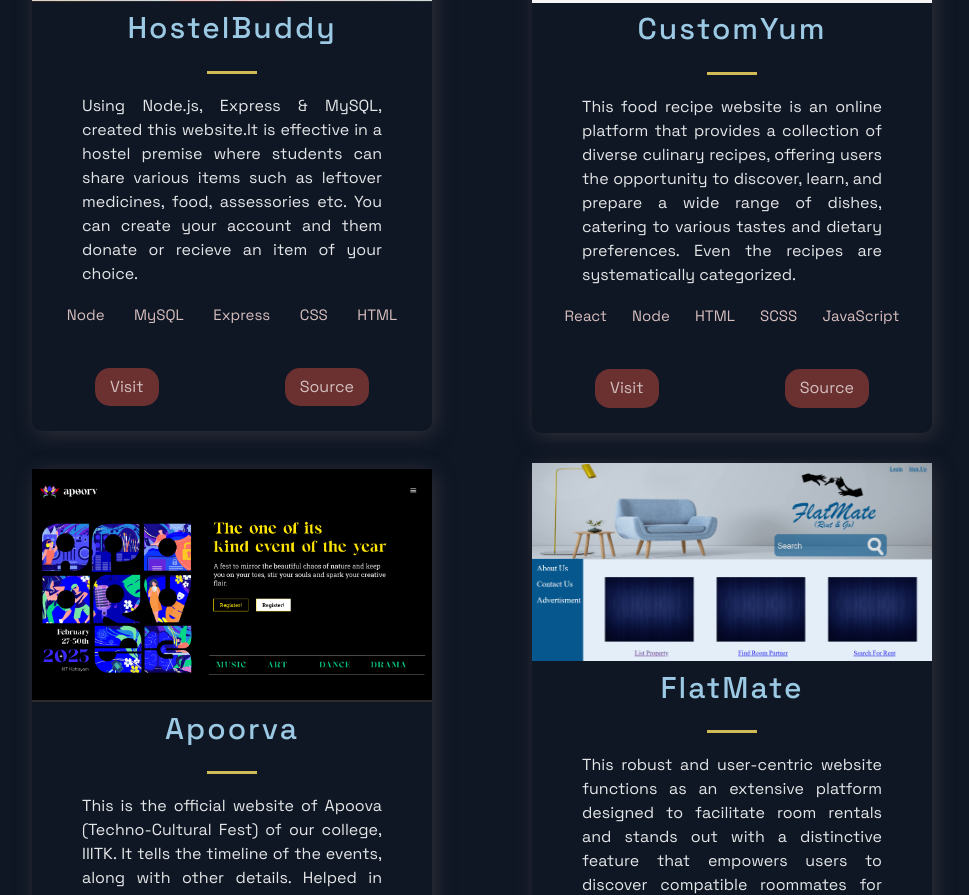
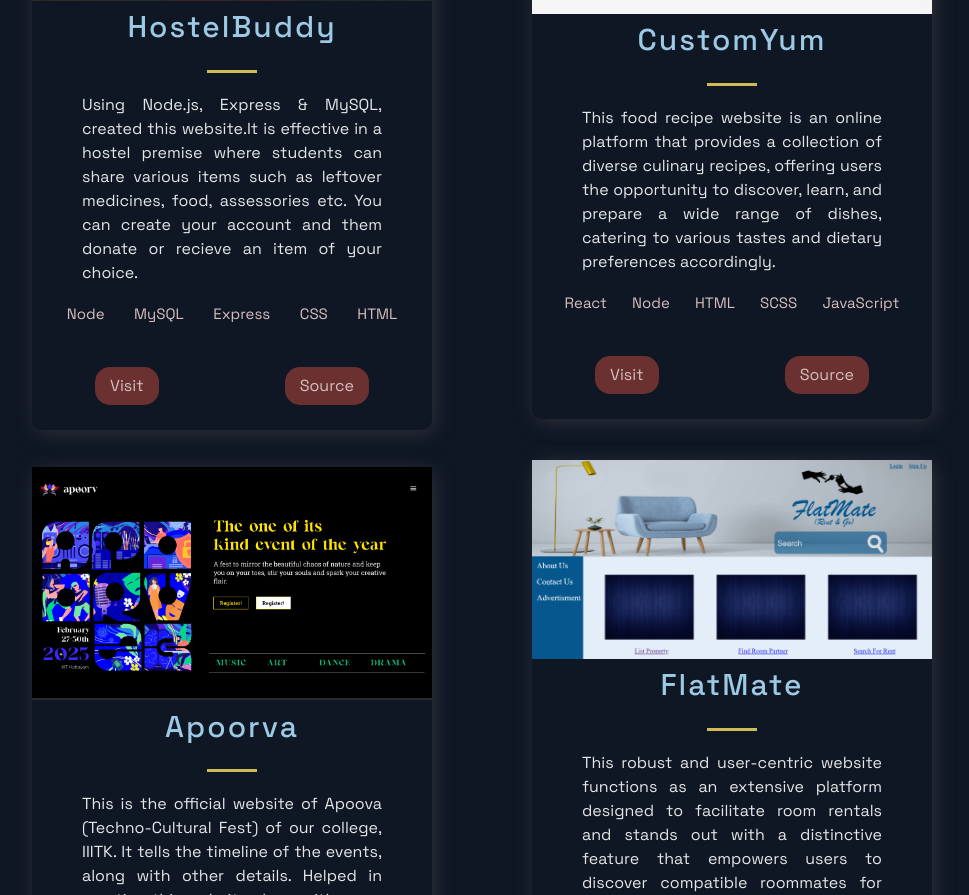
Before and after one commit to 1-aditya-2/own_website, a Next.js app: page / in a window 1280 px wide. Shown: the part 1075-1970 px from the top of the page, without its empty margins (158-1127 px from the left). Built offline with nearby package versions, Linux system fonts and the light colour scheme.

Commit message:
Update constants.js

```diff
--- a/src/constants/constants.js
+++ b/src/constants/constants.js
@@ -10,7 +10,7 @@ export const projects = [
   },
   {
     title: 'CustomYum',
-    description: "This food recipe website is an online platform that provides a collection of diverse culinary recipes, offering users the opportunity to discover, learn, and prepare a wide range of dishes, catering to various tastes and dietary preferences. Even the recipes are systematically categorized.",
+    description: "This food recipe website is an online platform that provides a collection of diverse culinary recipes, offering users the opportunity to discover, learn, and prepare a wide range of dishes, catering to various tastes and dietary preferences accordingly. ",
     image: '/images/i4.png',
     tags: ['React', 'Node', 'HTML', 'SCSS', 'JavaScript'],
     source: 'https://github.com/1-aditya-2/food-recipe',
```
